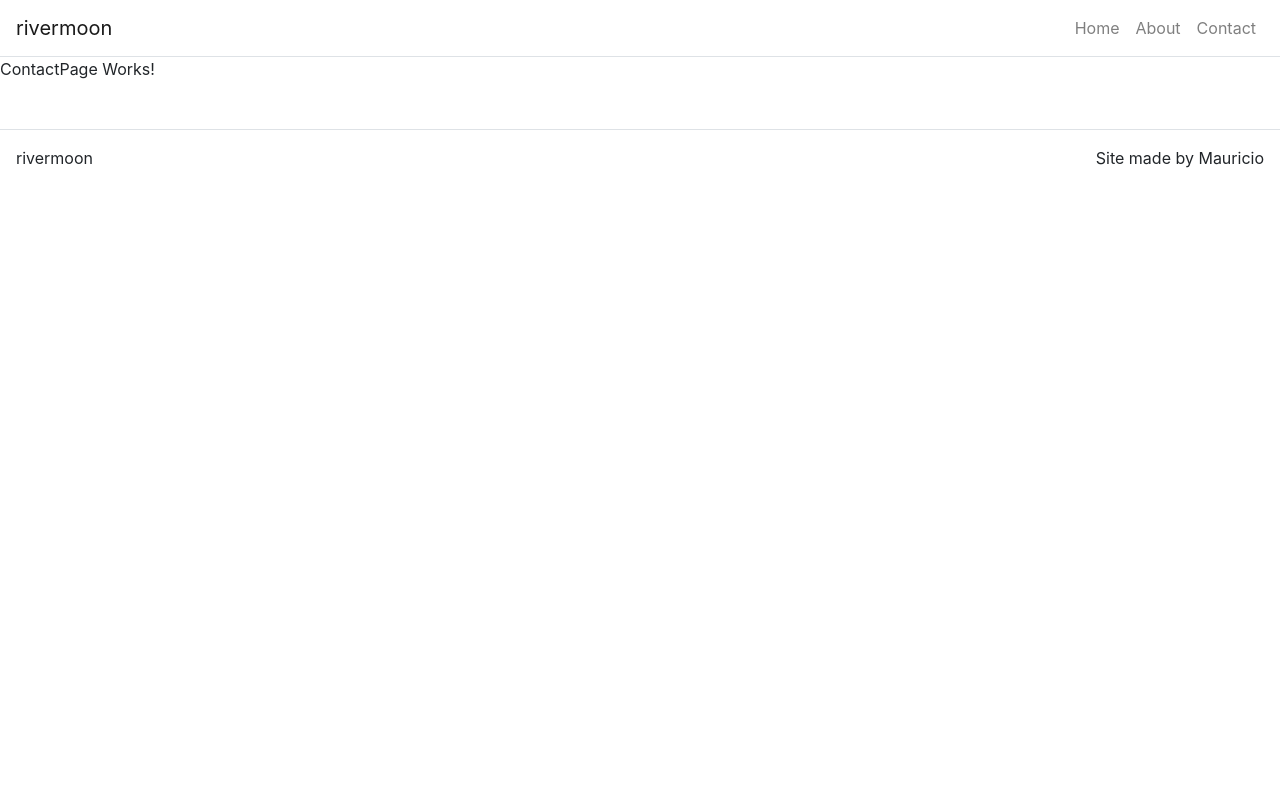
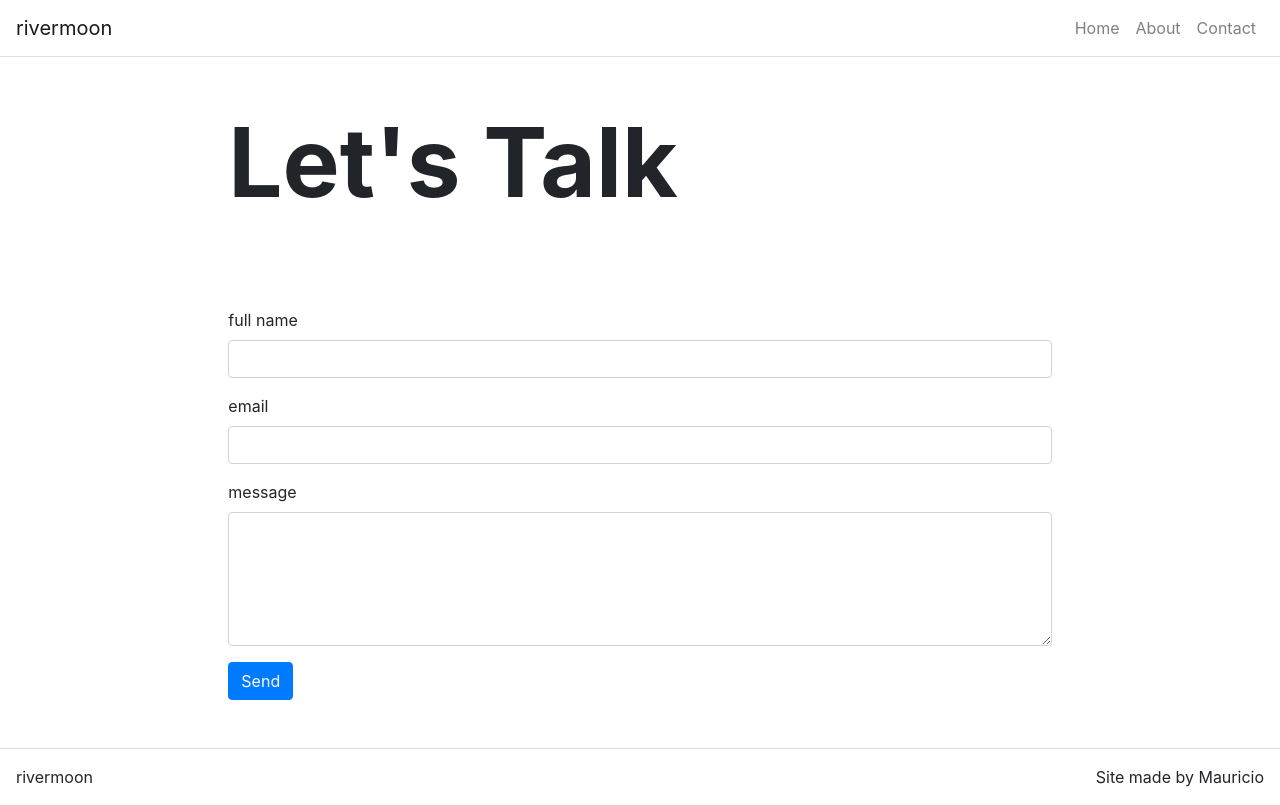
Before and after one commit to rivermoon21/mauricerivers.github.io, a React (Create React App) app in the folder portfolio-site/: page /contact in a window 1280 px wide. Built offline with nearby package versions, Linux system fonts and the light colour scheme.

Commit message:
Added Contact Page, Contact Form and cleaned package-lock

```diff
--- a/portfolio-site/package.json
+++ b/portfolio-site/package.json
@@ -8,6 +8,7 @@
     "@testing-library/jest-dom": "^4.2.4",
     "@testing-library/react": "^9.5.0",
     "@testing-library/user-event": "^7.2.1",
+    "axios": "^0.20.0",
     "bootstrap": "^4.5.2",
     "jquery": "^3.5.1",
     "popper.js": "^1.16.1",
@@ -16,7 +17,8 @@
     "react-dom": "^16.13.1",
     "react-router-dom": "^5.2.0",
     "react-scripts": "3.4.3",
-    "react-spring": "^8.0.27"
+    "react-spring": "^8.0.27",
+    "typescript": "^4.0.3"
   },
   "scripts": {
     "start": "react-scripts start",
--- a/portfolio-site/src/App.js
+++ b/portfolio-site/src/App.js
@@ -31,7 +31,7 @@
         title: "About Me",
       },
       contact: {
-        title: "Contact",
+        title: "Let's Talk",
       }
 
     }
--- a/portfolio-site/src/index.css
+++ b/portfolio-site/src/index.css
@@ -37,3 +37,13 @@
   font-size: 16px;
   margin: 0px;
 }
+
+.success-msg {
+  color: #57A773;
+  padding: 10px 15px;
+}
+
+.err-msg {
+  color: #EE6352;
+  padding: 10px 15px;
+}
--- a/portfolio-site/src/pages/ContactPage.js
+++ b/portfolio-site/src/pages/ContactPage.js
@@ -1,9 +1,81 @@
 import React from 'react';
+import Form from 'react-bootstrap/Form';
+import Button from 'react-bootstrap/Button';
 
-function ContactPage(props) {
-  return (
-    <p>ContactPage Works!</p>
-  );
+import Hero from '../components/Hero'
+import Content from '../components/Content'
+
+class ContactPage extends React.Component {
+
+  constructor(props){
+    super(props);
+    this.state = {
+      name: '',
+      email: '',
+      messsage: '',
+      disabled: '',
+      emailSent: ''
+    }
+  }
+
+
+  handleChange = (event) => {
+    const target = event.target;
+    const value = target.type === 'checkbox' ? target.checked : target.value;
+    const name = target.name
+
+    this.setState({
+      [name]: value
+    });
+
+  }
+
+  handleSubmit = (event) => {
+    event.preventDefault();
+
+    this.setState({
+      disabled: true,
+      emailSent: false
+
+    });
+
+  }
+
+  render() {
+    return (
+      <div>
+        <Hero title={this.props.title} />
+
+        <Content>
+          <Form onSubmit={this.handleSubmit} >
+            <Form.Group>
+              <Form.Label htmlFor="full-name">full name</Form.Label>
+              <Form.Control id="full-name" name="name" type="text" value={this.state.name} onChange={this.handleChange} />
+            </Form.Group>
+
+            <Form.Group>
+              <Form.Label htmlFor="email">email</Form.Label>
+              <Form.Control id="email" name="email" type="email" value={this.state.email} onChange={this.handleChange} />
+            </Form.Group>
+
+            <Form.Group>
+              <Form.Label htmlFor="message">message</Form.Label>
+              <Form.Control id="message" name="message" as="textarea" rows="5" value={this.state.message} onChange={this.handleChange} />
+            </Form.Group>
+
+            <Button className="d-inline-block" variant="primary" type="submit" disabled={this.state.disabled} >
+              Send
+            </Button>
+
+            {this.state.emailSent === true && <p className="d-inline success-msg">Email Sent</p>}
+            {this.state.emailSent === false && <p className="d-inline err-msg">Email Not Sent</p>}
+
+          </Form>
+        </Content>
+
+      </div>
+    );
+  }
 }
 
 export default ContactPage;
```
Also changed, not shown: 1 other file (tests, documents, lock files or other folders).
